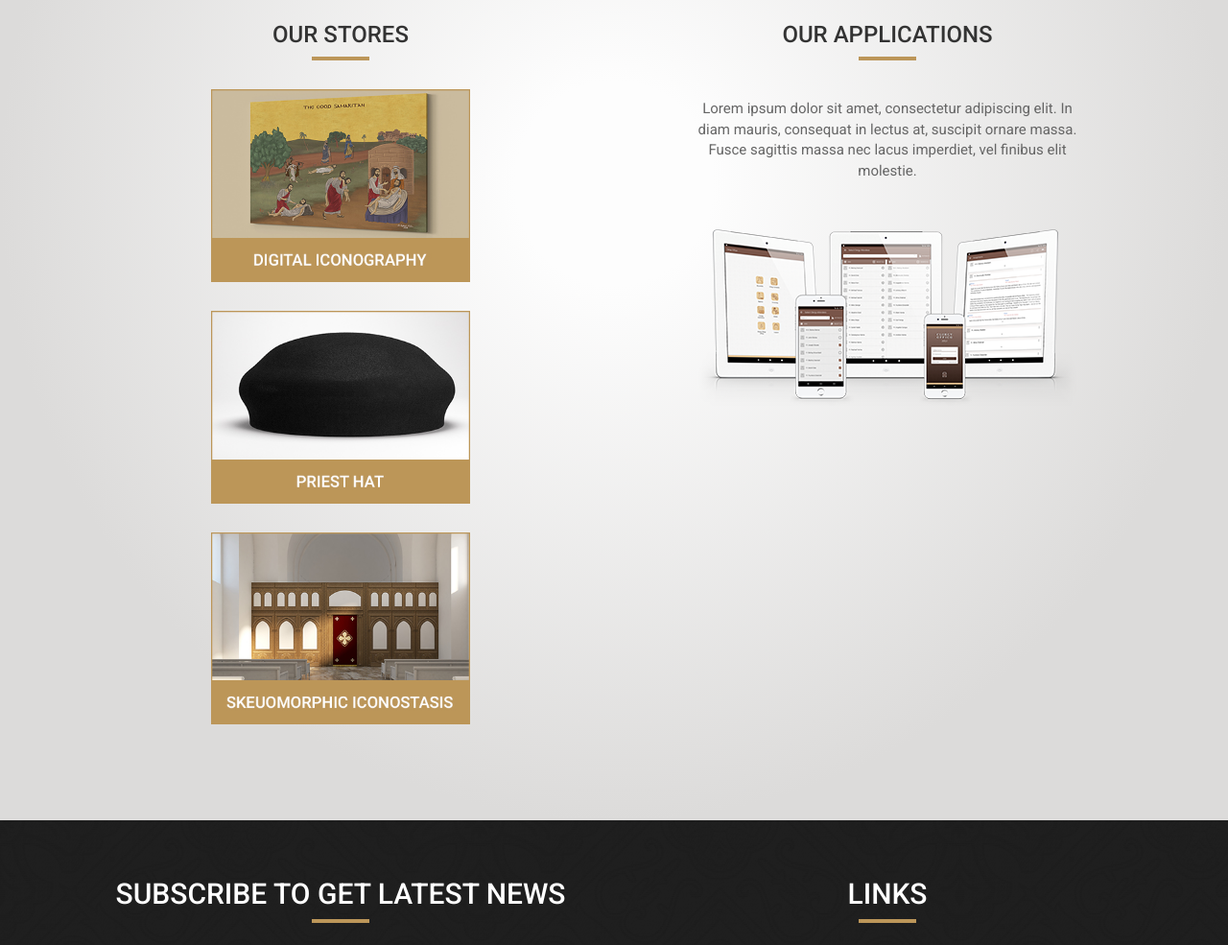
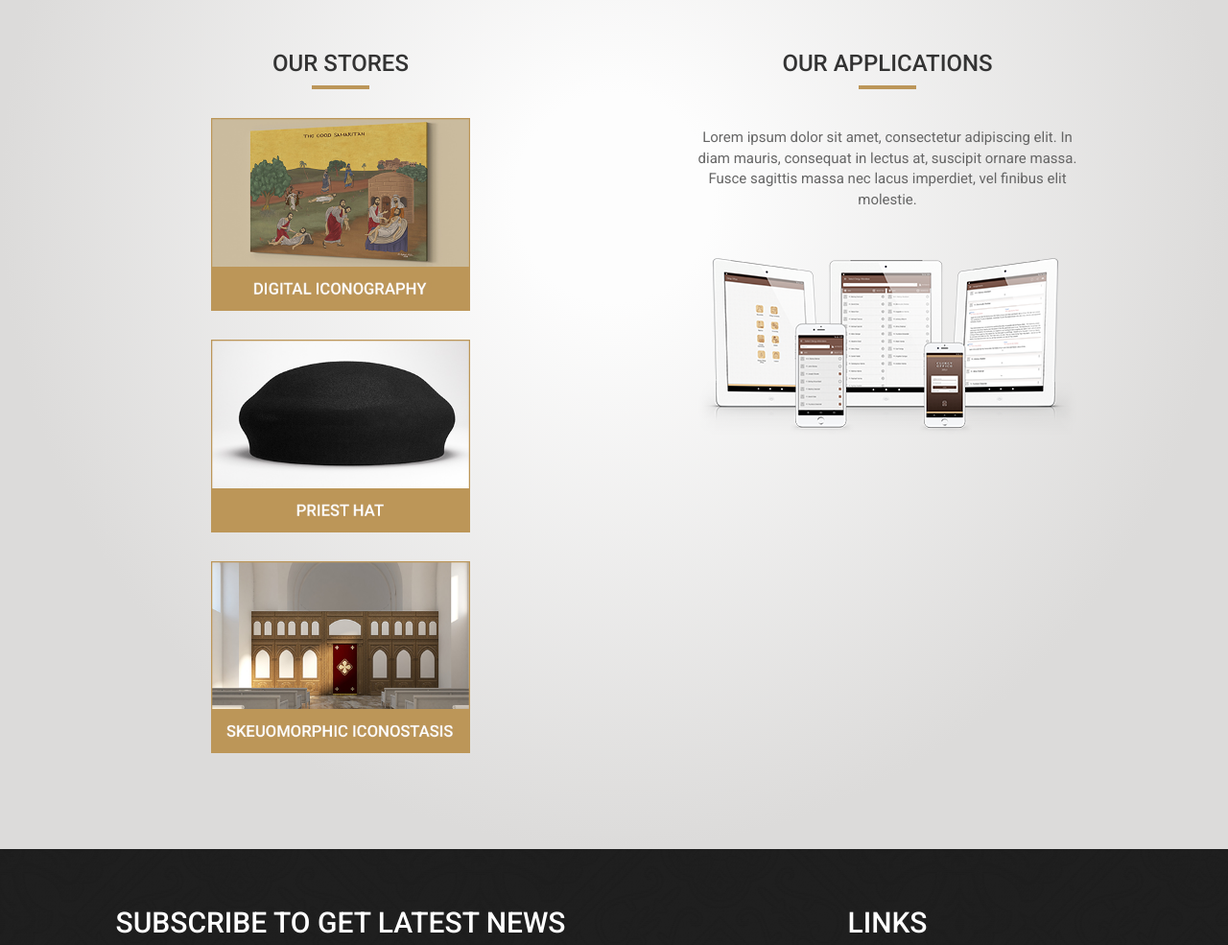
Before and after one commit to Trelobarbouni/icon-store, a plain HTML site: page index.html in a window 1280 px wide. Shown: the part 473-1458 px from the top of the page at 96% size. Drawn offline with Linux system fonts and the light colour scheme.

Commit message:
index fixing

```diff
--- a/css/style.css
+++ b/css/style.css
@@ -623,6 +623,7 @@ hr {
 
 .index-content {
     margin-bottom: 70px;
+    margin-top: 40px;
 }
 
 .subpage-content {
--- a/index.html
+++ b/index.html
@@ -61,7 +61,7 @@
                    <a href="iconostasis.html"><img src="img/home1.jpg" alt="" class="center-img index-img"></a>
                </div>
                <div>
-                   <img src="img/home2.jpg" alt="" class="center-img index-img">
+                   <a href="priest-hat.html"><img src="img/home2.jpg" alt="" class="center-img index-img"></a>
                </div>
                <div>
                    <img src="img/home3.jpg" alt="" class="center-img index-img">
```
